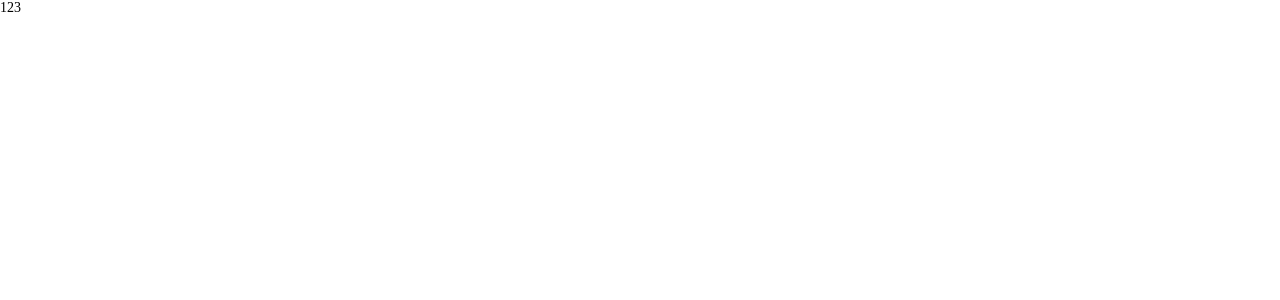
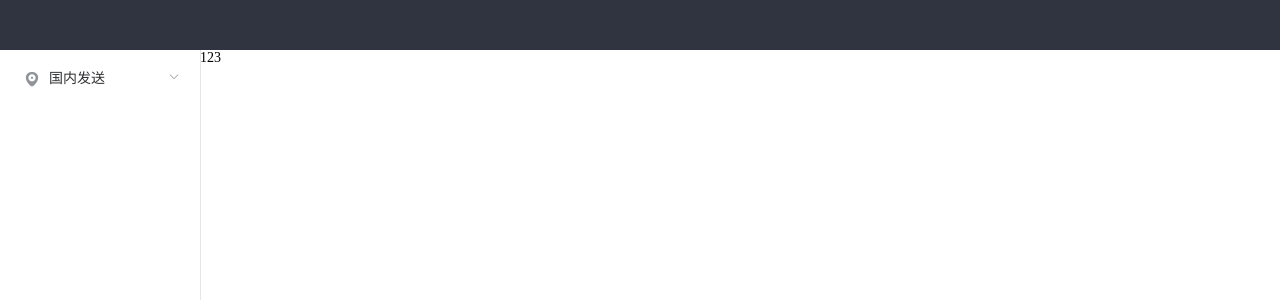
Before and after one commit to wtg0112/umsp6.0, a Vue app: page / in a window 1280 px wide. Shown: the top 300 px of the page. Built offline with nearby package versions, Linux system fonts and the light colour scheme.

Commit message:
menu菜单添加

```diff
--- a/src/App.vue
+++ b/src/App.vue
@@ -1,9 +1,37 @@
 <template>
   <div id="app">
-    <router-view />
+    <topHead />
+    <leftMenu :list="list" v-if="list[0].menuList" />
+    <div class="container">
+      <router-view />
+    </div>
   </div>
 </template>
-
+<script>
+import leftMenu from '@/components/leftMenu'
+import topHead from '@/components/topHead'
+export default {
+  components: {
+    leftMenu,
+    topHead
+  },
+  data() {
+    return {
+      list: [
+        {
+          tit: '国内发送',
+          menuList: []
+        }
+      ]
+    }
+  },
+  created() {
+    this.$router.options.routes.shift()
+    console.log(this.$router.options.routes)
+    this.list[0].menuList = this.$router.options.routes
+  }
+}
+</script>
 <style lang="scss">
 html,
 body {
@@ -22,4 +50,11 @@ body {
   height: 100%;
   position: relative;
 }
+.container{
+  height: 100%;
+  height: 100%;
+  position: relative;
+  padding: 50px 0 0 200px;
+  box-sizing: border-box;
+}
 </style>
--- /dev/null
+++ b/src/components/leftMenu.vue
@@ -0,0 +1,62 @@
+<template>
+  <div class="menu">
+    <!-- <el-radio-group v-model="isCollapse" style="margin-bottom: 20px;">
+      <el-radio-button :label="false">展开</el-radio-button>
+      <el-radio-button :label="true">收起</el-radio-button>
+    </el-radio-group> -->
+    <el-menu
+      default-active="1-4-1"
+      class="el-menu-vertical-demo"
+      :collapse="isCollapse"
+    >
+      <el-submenu v-for="(item, index) in list" :key="index" :index="(index + 1) + ''">
+        <template slot="title">
+          <i class="el-icon-location"></i>
+          <span slot="title">{{item.tit}}</span>
+        </template>
+        <router-link :to="{path: menu.path}"  v-for="(menu, menuList) in item.menuList" :key="menuList">
+          <el-menu-item>
+            {{menu.meta.title}}
+          </el-menu-item>
+        </router-link>
+      </el-submenu>
+    </el-menu>
+  </div>
+</template>
+<script>
+export default {
+  props: [
+    'list'
+  ],
+  data() {
+    return {
+      isCollapse: false
+    }
+  },
+  methods: {
+
+  },
+  mounted() {
+    console.log(this.list)
+  }
+}
+</script>
+<style lang="scss" scoped>
+.menu {
+  width: 200px;
+  height: 100%;
+  position: fixed;
+  left: 0;
+  z-index: 2000;
+  top: 0;
+  padding-top: 50px;
+  box-sizing: border-box;
+  .el-menu-vertical-demo:not(.el-menu--collapse) {
+    width: 200px;
+    min-height: 400px;
+  }
+}
+a{
+  text-decoration: none;
+}
+</style>
--- /dev/null
+++ b/src/components/topHead.vue
@@ -0,0 +1,21 @@
+<template>
+  <div class="top">
+
+  </div>
+</template>
+<script>
+export default {
+
+}
+</script>
+<style lang="scss" scoped>
+.top{
+  width: 100%;
+  height: 50px;
+  position: fixed;
+  top: 0;
+  left: 0;
+  background-color: #303440;
+  z-index: 9999;
+}
+</style>
--- /dev/null
+++ b/src/router/homeMessage/index.js
@@ -0,0 +1,15 @@
+const homeMessage = [
+  {
+    path: '/homeMessage/fastSend',
+    name: 'fastSend',
+    component: () => import('@/views/homeMessage/fastSend'),
+    meta: { title: '快速发送' }
+  },
+  {
+    path: '/homeMessage/weekQuery',
+    name: 'weekQuery',
+    component: () => import('@/views/homeMessage/weekQuery'),
+    meta: { title: '近7天查询' }
+  }
+]
+module.exports = homeMessage
--- a/src/router/index.js
+++ b/src/router/index.js
@@ -1,5 +1,6 @@
 import Vue from 'vue'
 import VueRouter from 'vue-router'
+import homeMessage from './homeMessage' // 国内发送
 
 Vue.use(VueRouter)
 const routes = [
@@ -7,14 +8,9 @@ const routes = [
     path: '/',
     name: 'index',
     component: () => import('@/views/index.vue'),
-    meta: { title: '' }
+    meta: { title: '首页' }
   },
-  {
-    path: '/b2',
-    name: 'b2',
-    component: () => import('@/views/b2.vue'),
-    meta: { title: 'b2' }
-  }
+  ...homeMessage
 ]
 
 const router = new VueRouter({
--- /dev/null
+++ b/src/views/homeMessage/fastSend.vue
@@ -0,0 +1,17 @@
+<template>
+  <div>
+    hahahahha
+  </div>
+</template>
+<script>
+export default {
+  data() {
+    return {
+
+    }
+  }
+}
+</script>
+<style lang="less" scoped>
+
+</style>
--- a/src/views/b2.vue
+++ b/src/views/homeMessage/weekQuery.vue
@@ -1,6 +1,6 @@
 <template>
   <div>
-    <el-button>是的</el-button>
+    heiheiheiheiehi
   </div>
 </template>
 <script>
```
